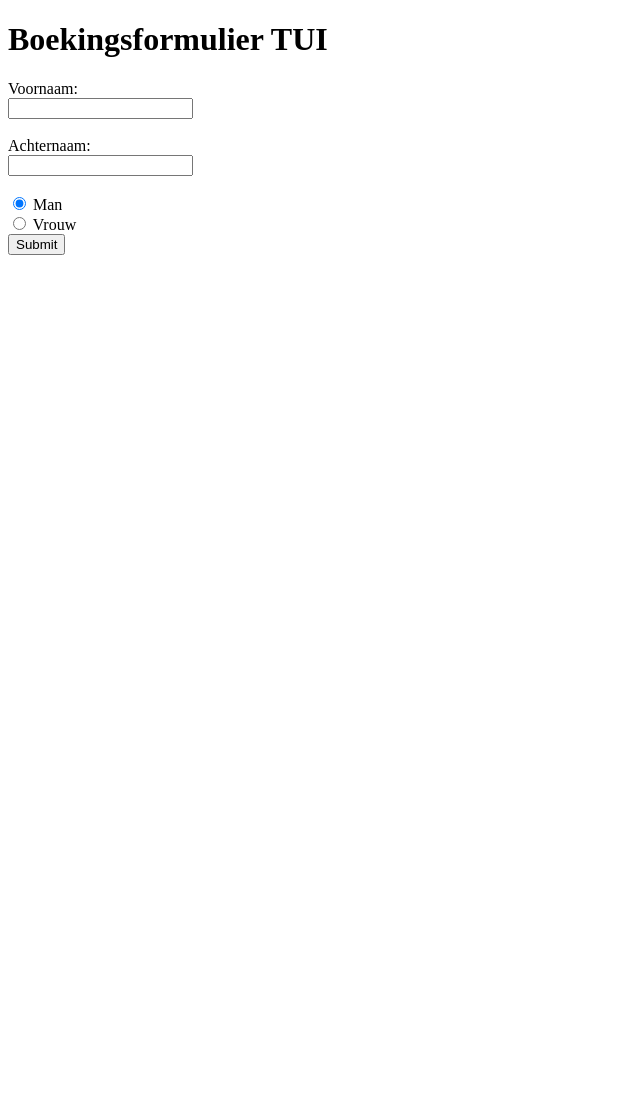
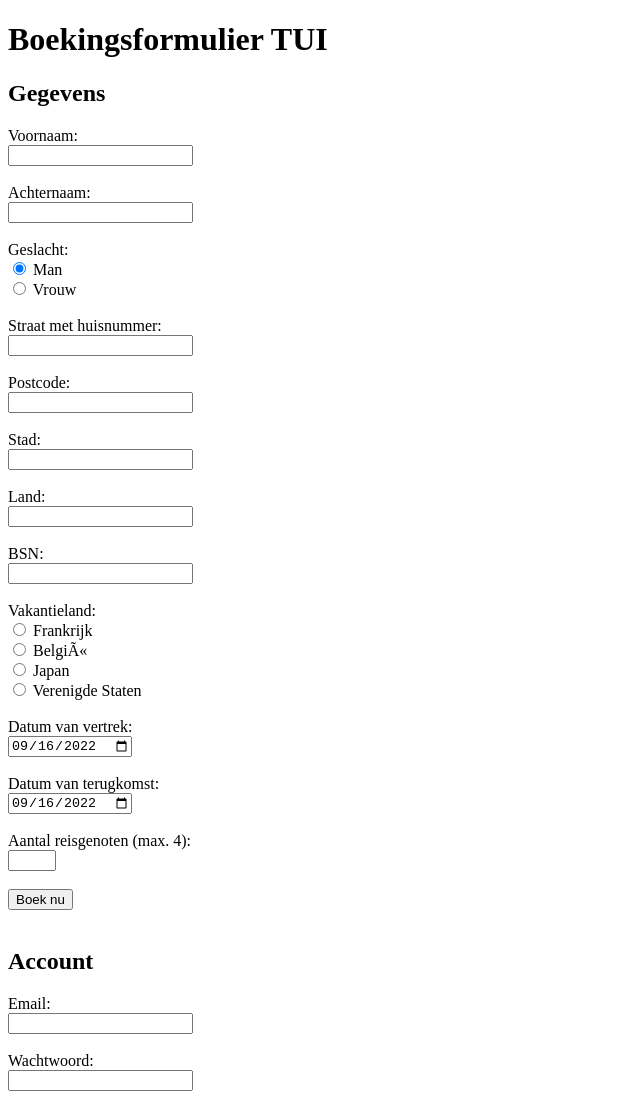
Before and after one commit to bramdijke/p1-html-css, a plain HTML site: page opdracht_3.2/index.html in a window 1280 px wide. Shown: the whole page, without its empty margins (0-640 px from the left). Before the commit the page ends 800 px from the top, so only its background shows below. Drawn offline with Linux system fonts and the light colour scheme.

Commit message:
opdracht 3.2

```diff
--- a/opdracht_3.2/index.html
+++ b/opdracht_3.2/index.html
@@ -1,4 +1,4 @@
-  <!DOCTYPE html>
+<!DOCTYPE html>
 <html lang="en">
   <head>
     <meta charset="UTF-8" />
@@ -8,22 +8,85 @@
   </head>
   <body>
     <h1>Boekingsformulier TUI</h1>
+    <h2>Gegevens</h2>
     <form>
       <label for="fname">Voornaam:</label><br />
-      <input type="text" id="fname" name="fname" /><br /><br />
+      <input
+        type="text"
+        pattern="[A-Za-z]+"
+        id="fname"
+        name="fname"
+      /><br /><br />
       <label for="lname">Achternaam:</label><br />
-      <input type="text" id="lname" name="lname" /><br /><br />
+      <input
+        type="text"
+        pattern="[A-Za-z]+"
+        id="lname"
+        name="lname"
+      /><br /><br />
+      <label for="gender">Geslacht:</label><br />
       <input
         type="radio"
-        id="html"
-        name="fav_language"
-        value="HTML"
+        id="gender"
+        name="gender"
+        value="male"
         checked="checked"
       />
       <label for="male">Man</label><br />
-      <input type="radio" id="css" name="fav_language" value="CSS" />
-      <label for="female  ">Vrouw</label><br />
-      <input type="submit" value="Submit" />
+      <input type="radio" id="gender" name="gender" value="female" />
+      <label for="female">Vrouw</label><br /><br />
+      <label for="fname">Straat met huisnummer:</label><br />
+      <input type="text" id="adres" name="adres" /><br /><br />
+      <label for="fname">Postcode:</label><br />
+      <input type="text" id="postalcode" name="postalcode" /><br /><br />
+      <label for="fname">Stad:</label><br />
+      <input type="text" id="city" name="city" /><br /><br />
+      <label for="fname">Land:</label><br />
+      <input type="text" id="country" name="country" /><br /><br />
+      <label for="fname">BSN:</label><br />
+      <input type="text" id="bsn" name="bsn" maxlength="9" /><br /><br />
+      <label for="holidycountry">Vakantieland:</label><br />
+      <input type="radio" id="france" name="country" value="france" />
+      <label for="male">Frankrijk</label><br />
+      <input type="radio" id="belgium" name="country" value="belgium" />
+      <label for="male">BelgiÃ«</label><br />
+      <input type="radio" id="japan" name="country" value="japan" />
+      <label for="male">Japan</label><br />
+      <input type="radio" id="usa" name="country" value="usa" />
+      <label for="male">Verenigde Staten</label><br /><br />
+      <label for="leavedate">Datum van vertrek:</label><br />
+      <input
+        type="date"
+        id="start"
+        name="trip-start"
+        value="2022-09-16"
+        min="2022-09-16"
+      /><br /><br />
+      <label for="leavedate">Datum van terugkomst:</label><br />
+      <input
+        type="date"
+        id="start"
+        name="trip-start"
+        value="2022-09-16"
+        min="2022-09-16"
+      /><br /><br />
+      <label for="amountpeople">Aantal reisgenoten (max. 4):</label><br />
+      <input
+        type="number"
+        id="quantity"
+        name="quantity"
+        min="1"
+        max="4"
+      /><br /><br />
+      <input type="submit" value="Boek nu" /><br /><br />
+    </form>
+
+    <h2>Account</h2>
+    <form>
+      <label for="email">Email:</label><br />
+      <input type="text" id="email" name="email" /><br /><br />
+      <label for="password">Wachtwoord:</label><br />
+      <input type="password" id="password" name="" password />
     </form>
   </body>
 </html>
```
